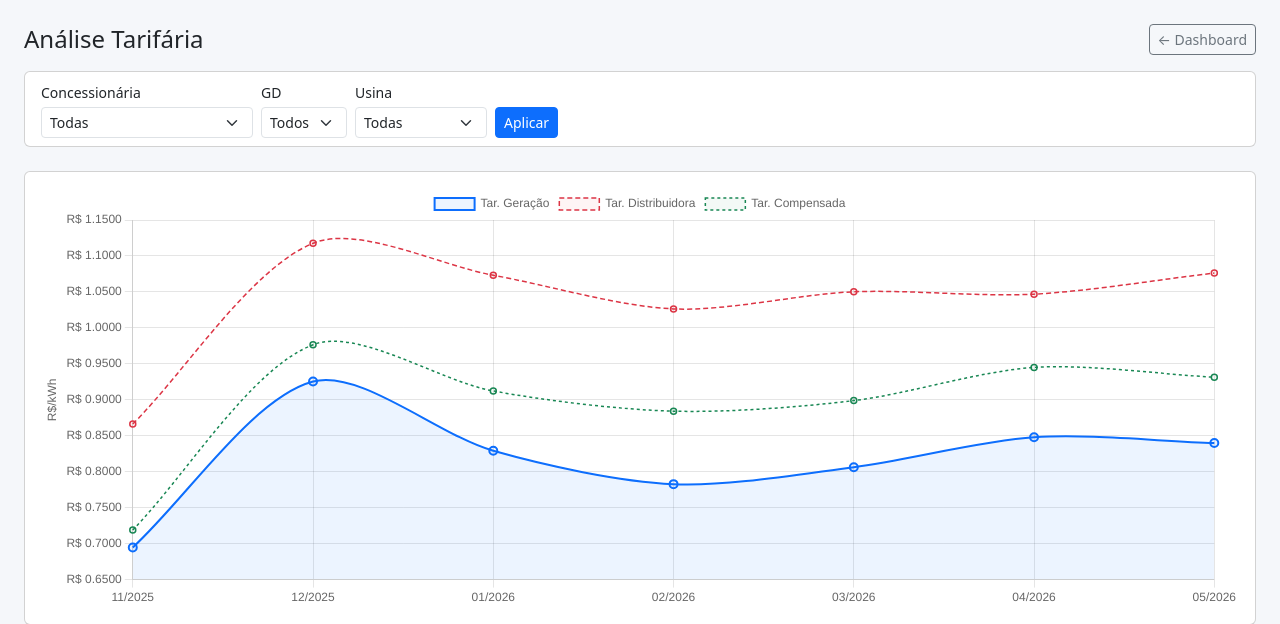
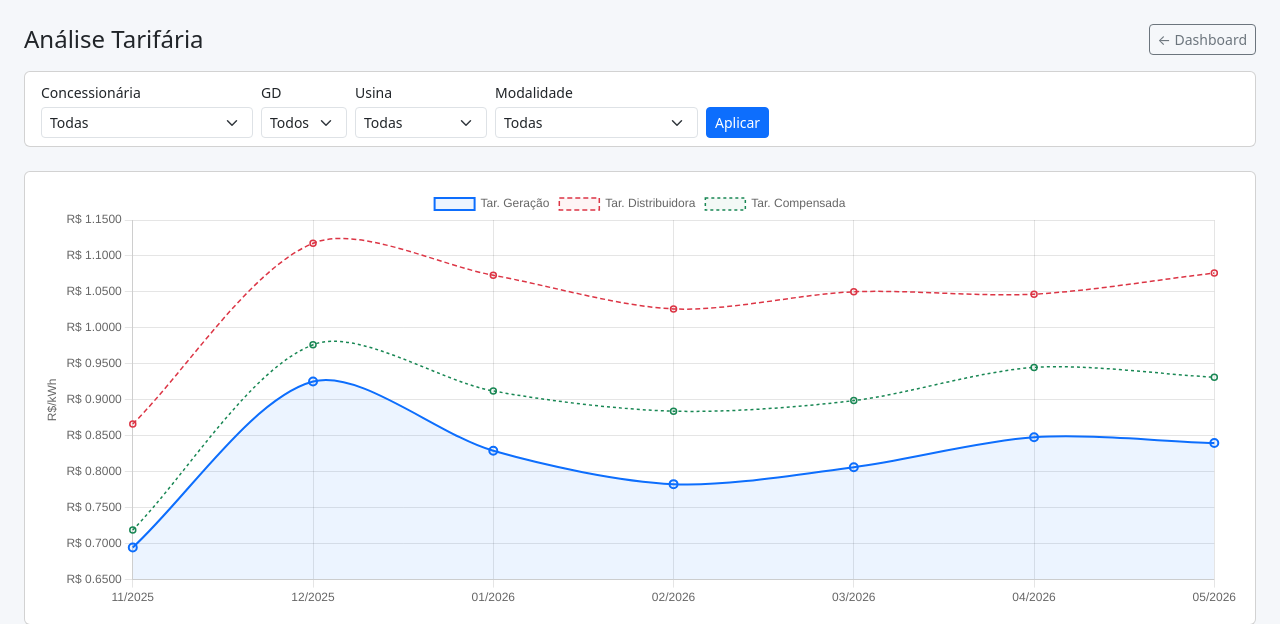
Before and after one commit to Relicetti/alexandria-tarifas, a Flask app: page /analise-tarifaria in a window 1280 px wide. Shown: the part 56-680 px from the top of the page. Run offline with Flask 3, Linux system fonts and the light colour scheme; data comes from the database, SQL or seed files in the repository.

Commit message:
feat: filtro de modalidade na Analise Tarifaria
Co-Authored-By: Claude Sonnet 4.6 <noreply@anthropic.com>

```diff
--- a/app.py
+++ b/app.py
@@ -665,12 +665,15 @@ def api_analise_tarifaria():
     dist    = request.args.get("distribuidora", "").strip()
     tipo_gd = request.args.get("tipo_gd", "").strip()
     usina   = request.args.get("usina", "").strip()
+    modal   = request.args.get("modalidade", "").strip()
 
     cond, params = ["tarifa_geracao IS NOT NULL"], []
     if dist:
         cond.append("distribuidora = ?"); params.append(dist)
     if tipo_gd:
         cond.append("tipo_gd = ?"); params.append(tipo_gd)
+    if modal:
+        cond.append("modalidade = ?"); params.append(modal)
     if usina:
         cond.append(
             "(usina_id = ? OR usina_id LIKE ? OR usina_id LIKE ? OR usina_id LIKE ?)"
--- a/templates/analise_tarifaria.html
+++ b/templates/analise_tarifaria.html
@@ -37,6 +37,14 @@
           {% for u in usinas %}
           <option value="{{ u }}">{{ u }}</option>
           {% endfor %}
+        </select>
+      </div>
+      <div class="col-auto">
+        <label class="form-label mb-1 small">Modalidade</label>
+        <select id="f-modal" class="form-select form-select-sm">
+          <option value="">Todas</option>
+          <option value="Autoconsumo">Autoconsumo</option>
+          <option value="Geração Compartilhada">Geração Compartilhada</option>
         </select>
       </div>
       <div class="col-auto">
@@ -88,11 +96,13 @@ async function carregar() {
   const dist  = document.getElementById('f-dist').value;
   const gd    = document.getElementById('f-gd').value;
   const usina = document.getElementById('f-usina').value;
+  const modal = document.getElementById('f-modal').value;
 
   const params = new URLSearchParams();
   if (dist)  params.set('distribuidora', dist);
   if (gd)    params.set('tipo_gd', gd);
   if (usina) params.set('usina', usina);
+  if (modal) params.set('modalidade', modal);
 
   const resp = await fetch('/api/analise-tarifaria?' + params);
   const dados = await resp.json();
@@ -188,7 +198,7 @@ async function carregar() {
 }
 
 // Carregar ao mudar qualquer filtro
-['f-dist', 'f-gd', 'f-usina'].forEach(id =>
+['f-dist', 'f-gd', 'f-usina', 'f-modal'].forEach(id =>
   document.getElementById(id).addEventListener('change', carregar)
 );
 
```
